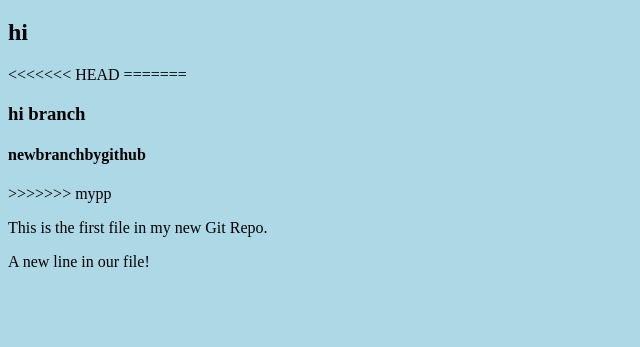
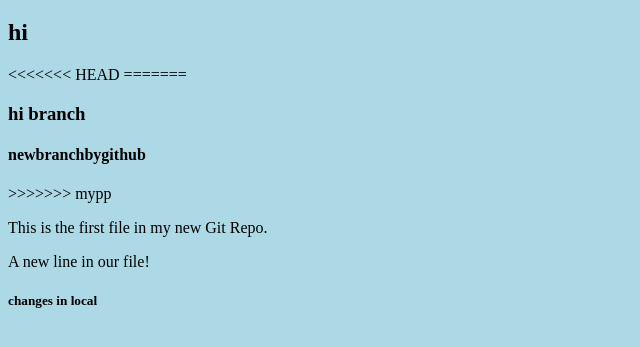
Before and after one commit to sihamsadik/newtutorial, a plain HTML site: page mypo/index.html in a window 1280 px wide. Shown: the part 61-408 px from the top of the page, without its empty margins (0-640 px from the left). Drawn offline with Linux system fonts and the light colour scheme.

Commit message:
branch in git

```diff
--- a/mypo/index.html
+++ b/mypo/index.html
@@ -15,6 +15,6 @@
 >>>>>>> mypp
 <p>This is the first file in my new Git Repo.</p>
 <p>A new line in our file!</p>
-
+<h5>changes in local</h5>
 </body>
 </html>
```
